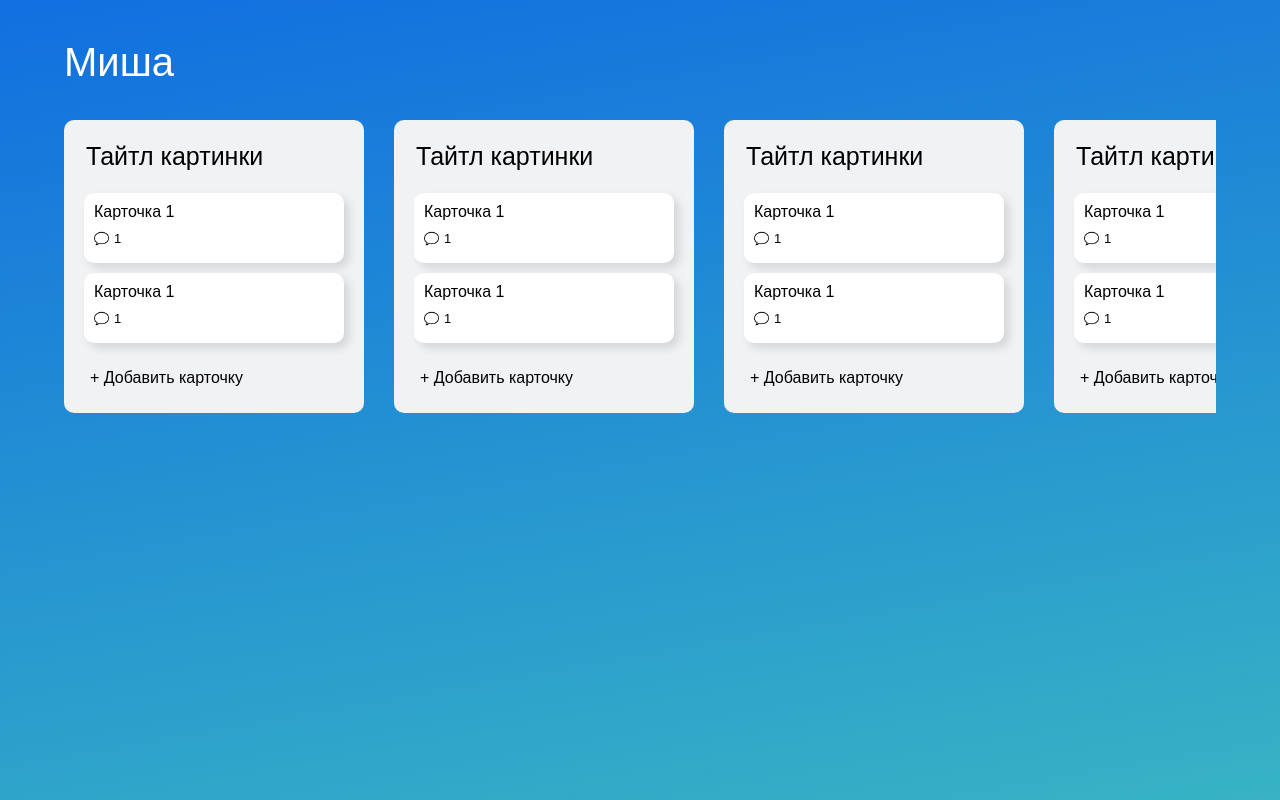
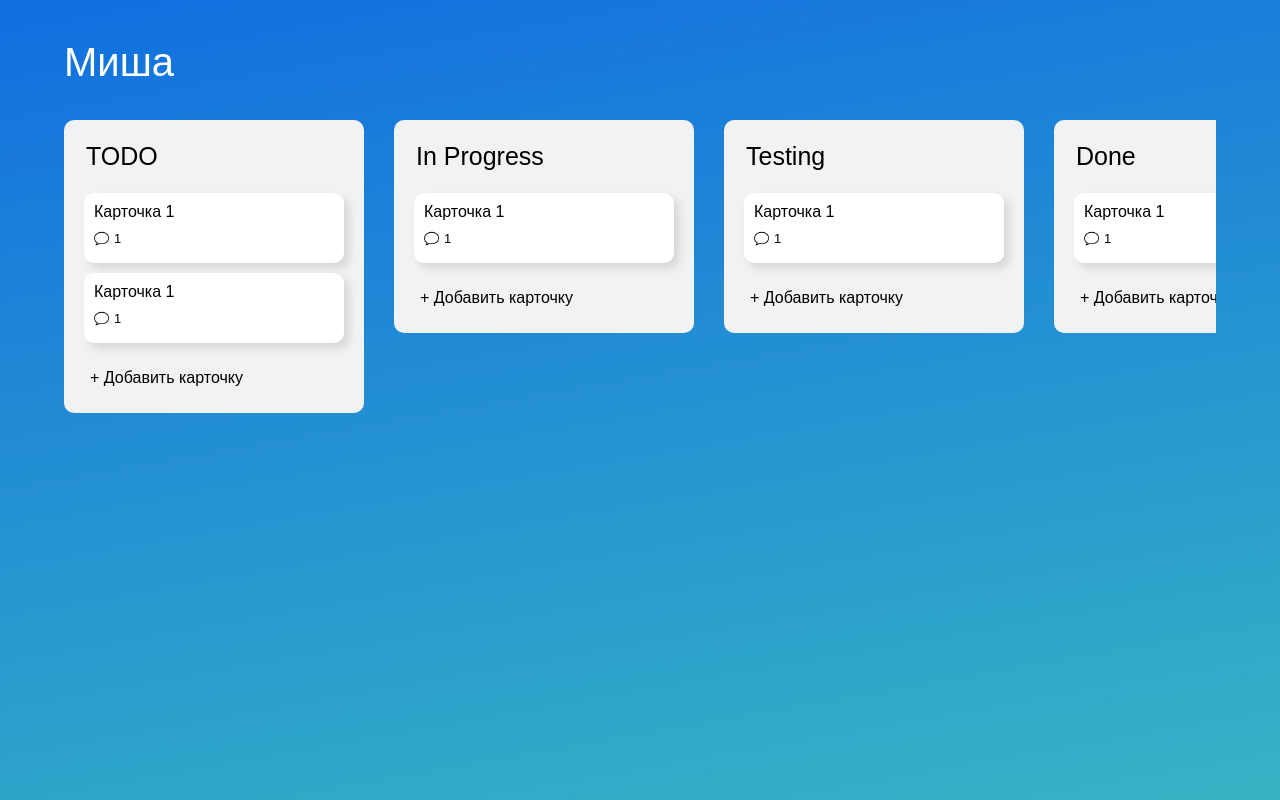
Before and after one commit to misha-mi/firstTask, a React (Create React App) app: page / in a window 1280 px wide. Built offline with nearby package versions, Linux system fonts and the light colour scheme.

Commit message:
columnEnd

```diff
--- a/src/component/app/App.tsx
+++ b/src/component/app/App.tsx
@@ -15,7 +15,7 @@ enum Page {
 
 function App() {
 
-  const [page, setPage] = useState<Page>(Page.columns); // стайте определяющий, какя страница открыта
+  const [page, setPage] = useState<Page>(Page.columns); // state определяющий, какя страница открыта
 
   const acceptGreeting = () => {
     setPage(Page.columns);
--- a/src/component/layout/column/Column.tsx
+++ b/src/component/layout/column/Column.tsx
@@ -6,15 +6,26 @@ import Card from "../card/Card";
 
 import { FC } from "react";
 
-const Column: FC = () => {
+interface IColumn {
+  name: string
+  arrCards: {
+    name: string
+    countComments: number
+  }[]
+}
+
+const Column: FC<IColumn> = ({ name, arrCards }) => {
   return (
     <div className="column">
       <div className="column__header">
-        <TextArea initValue="Тайтл картинки" modificator="title" />
+        <TextArea initValue={name} modificator="title" />
       </div>
       <div className="column__cards">
-        <Card />
-        <Card />
+        {
+          arrCards.map(({ name, countComments }) => (
+            <Card />
+          ))
+        }
       </div>
       <button className="column__add">
         + Добавить карточку
--- a/src/pages/columnsPage/ColumnsPage.tsx
+++ b/src/pages/columnsPage/ColumnsPage.tsx
@@ -7,14 +7,15 @@ import { FC } from "react";
 
 
 const ColumnsPage: FC = () => {
+
   return (
     <div className="columns-page">
       <div className="columns-page__name">Миша</div>
       <div className="columns-page__wrapper">
-        <Column />
-        <Column />
-        <Column />
-        <Column />
+        <Column name="TODO" arrCards={[{ name: "Карточка", countComments: 4 }, { name: "Карточка", countComments: 4 }]} />
+        <Column name="In Progress" arrCards={[{ name: "Карточка", countComments: 3 }]} />
+        <Column name="Testing" arrCards={[{ name: "Карточка", countComments: 1 }]} />
+        <Column name="Done" arrCards={[{ name: "Карточка", countComments: 2 }]} />
       </div>
     </div>
   )
```
